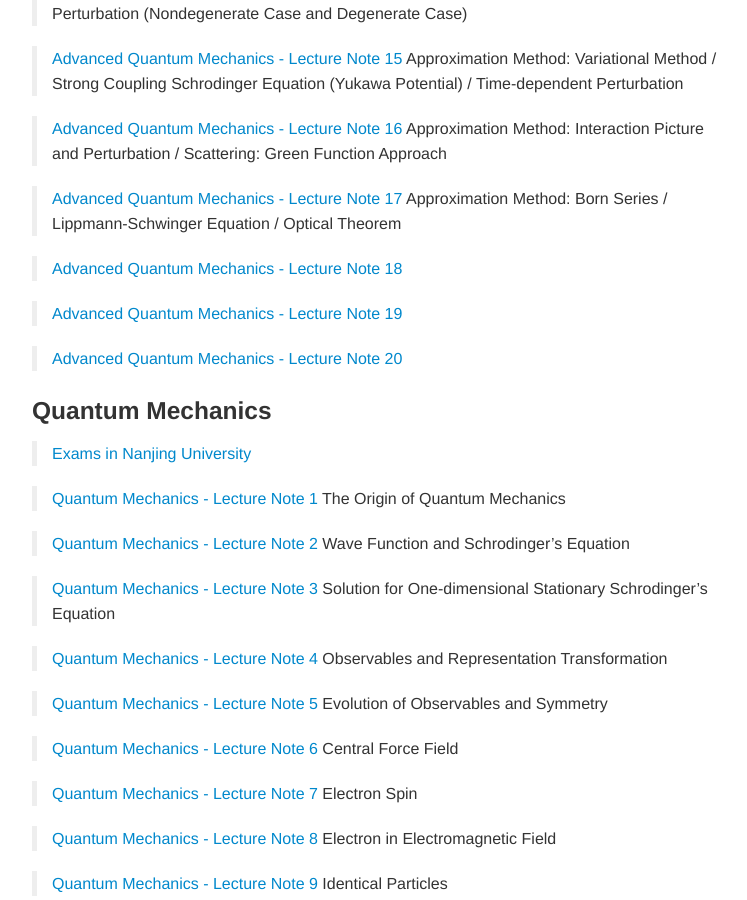
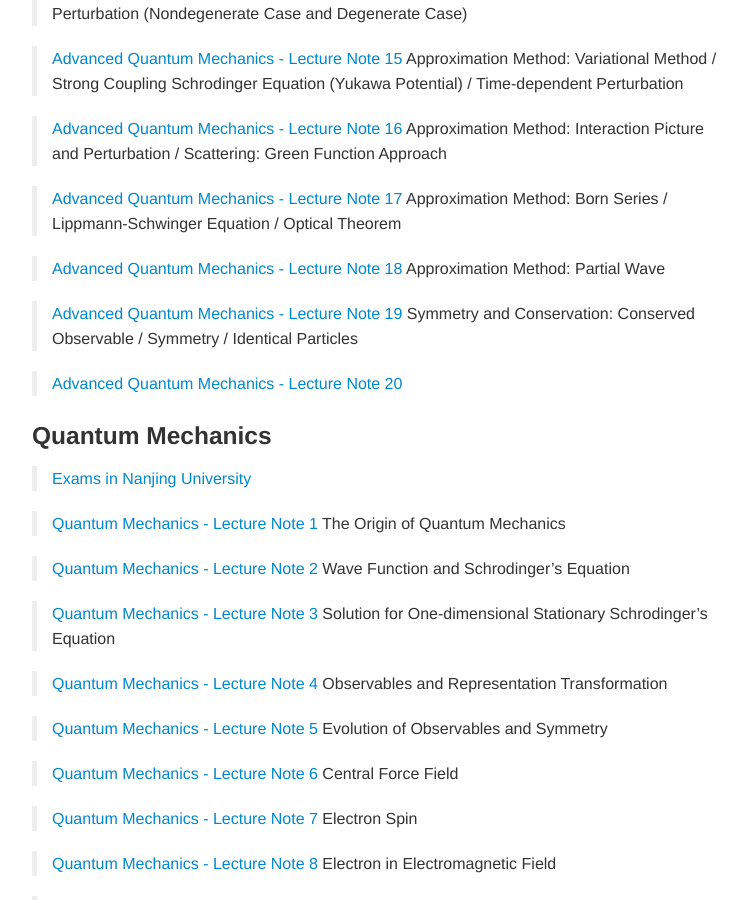
Before and after one commit to zhangchuheng123/zhangchuheng123.github.io, a Jekyll site: the page built from my_pages/academic-resources.md, in a window 1280 px wide and 900 px high, scrolled down 1754 px. Shown: the whole window, without its empty margins (258-1005 px from the left). Built offline with Jekyll 4.4.1, drawn with Linux system fonts in a browser that asks for light colours.

```diff
--- a/my_pages/academic-resources.md
+++ b/my_pages/academic-resources.md
@@ -85,10 +85,12 @@ Approximation Method: Interaction Picture and Perturbation / Scattering: Green F
 Approximation Method: Born Series / Lippmann-Schwinger Equation / Optical Theorem
 
 > [Advanced Quantum Mechanics - Lecture Note 18](/assets/files/2016-12-01-Advanced-QM-18.pdf)
+Approximation Method: Partial Wave
 
 > [Advanced Quantum Mechanics - Lecture Note 19](/assets/files/2016-12-01-Advanced-QM-19.pdf)
+Symmetry and Conservation: Conserved Observable / Symmetry / Identical Particles
 
-> [Advanced Quantum Mechanics - Lecture Note 20](/assets/files/2016-12-01-Advanced-QM-20.pdf)
+> [Advanced Quantum Mechanics - Lecture Note 20](/assets/files/2016-12-07-Advanced-QM-20.pdf)
 
 ### Quantum Mechanics
 
```
